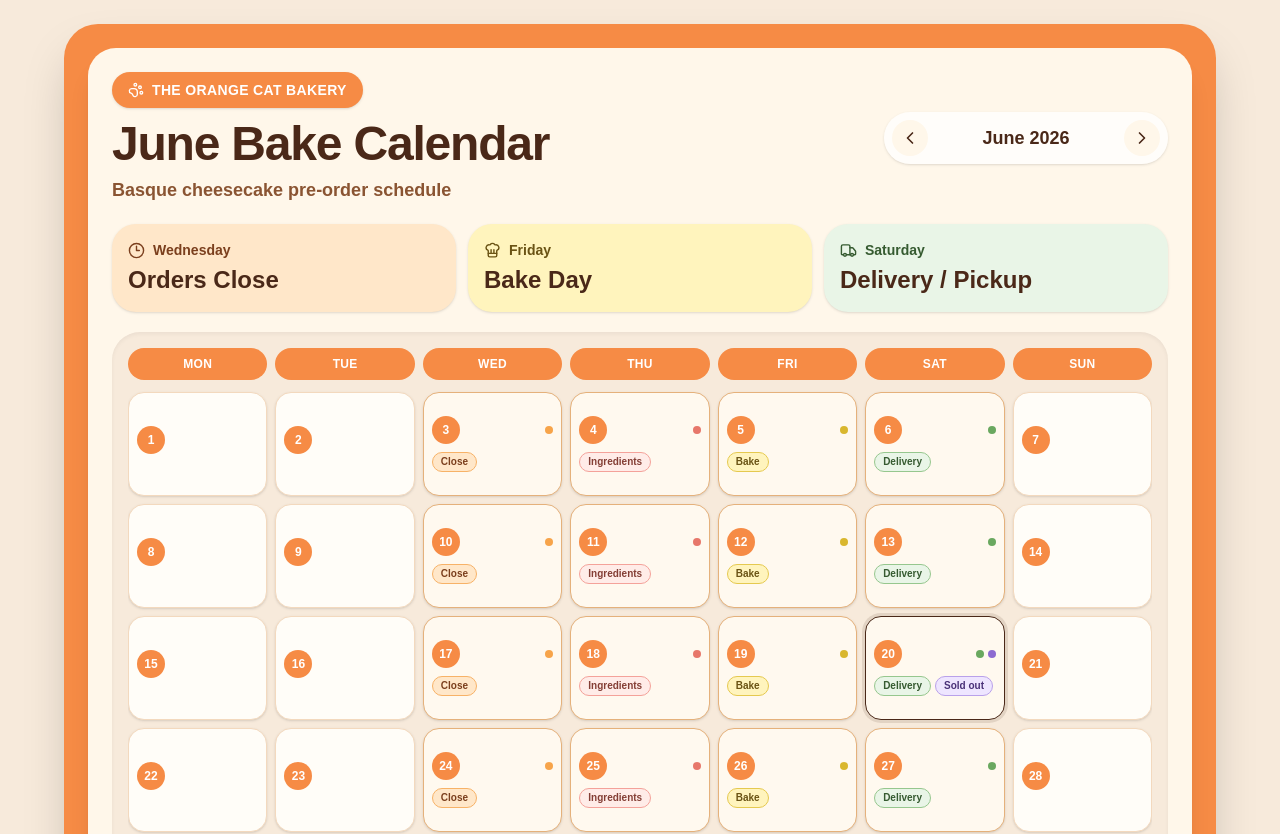
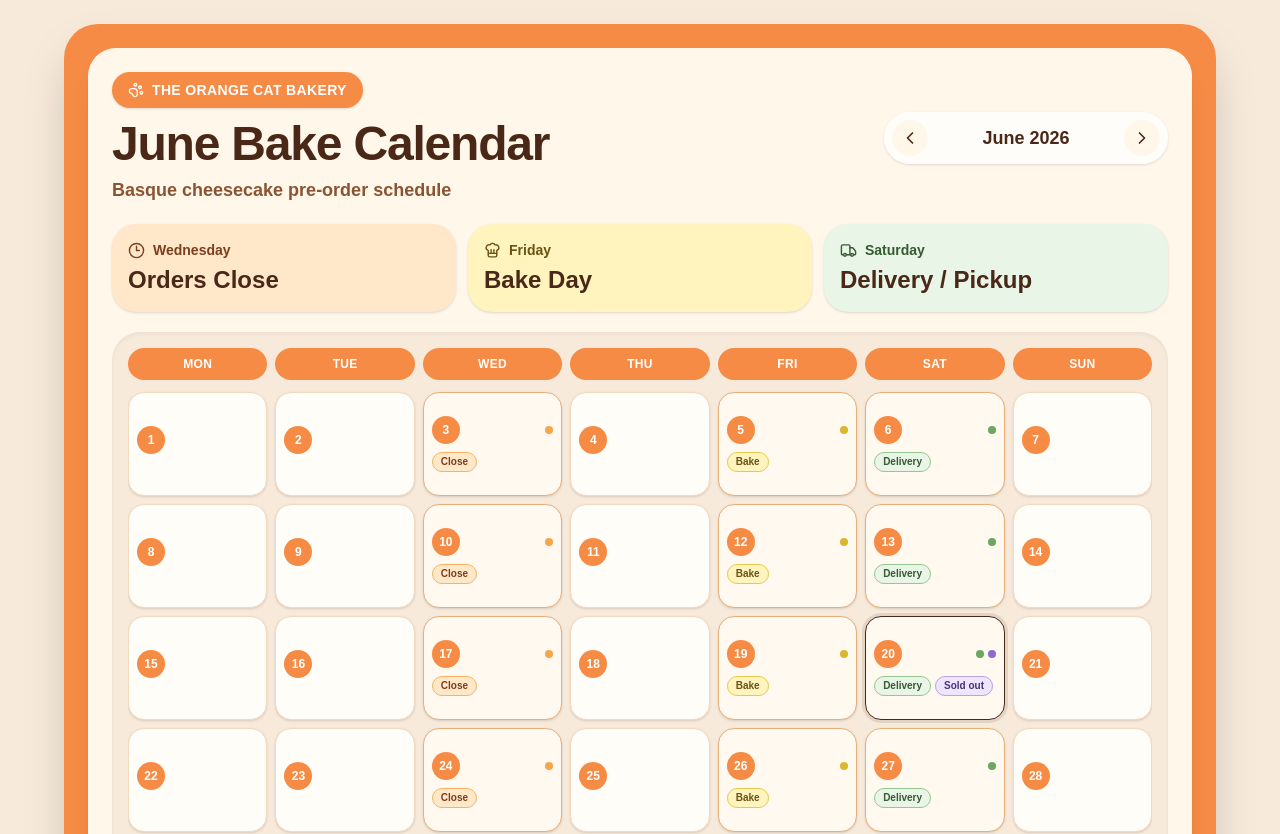
Before and after one commit to daboss88/orange-cat-calendar, a React (Vite) app: page / in a window 1280 px wide. Shown: the top 834 px of the page. Built offline with nearby package versions, Linux system fonts and the light colour scheme.

Commit message:
Remove ingredients event from calendar

```diff
--- a/src/App.jsx
+++ b/src/App.jsx
@@ -5,7 +5,6 @@ import {
   ChevronRight,
   Clock3,
   ChefHat,
-  ShoppingBag,
   Truck,
   PackageCheck,
   Ban,
@@ -34,15 +33,6 @@ const EVENT_TYPES = {
     text: "#7B3F1D",
     border: "#F7B267",
     dot: "#F7A44A",
-  },
-  ingredients: {
-    label: "Buy ingredients",
-    short: "Ingredients",
-    icon: ShoppingBag,
-    bg: "#FFECE8",
-    text: "#843E35",
-    border: "#F4A29A",
-    dot: "#E7776A",
   },
   bake: {
     label: "Bake day",
@@ -104,23 +94,37 @@ const makeDateKey = (year, monthIndex, day) =>
 
 const defaultEvents = {
   "2026-06-03": ["close"],
-  "2026-06-04": ["ingredients"],
   "2026-06-05": ["bake"],
   "2026-06-06": ["delivery"],
+
   "2026-06-10": ["close"],
-  "2026-06-11": ["ingredients"],
   "2026-06-12": ["bake"],
   "2026-06-13": ["delivery"],
+
   "2026-06-17": ["close"],
-  "2026-06-18": ["ingredients"],
   "2026-06-19": ["bake"],
   "2026-06-20": ["delivery", "soldOut"],
+
   "2026-06-24": ["close"],
-  "2026-06-25": ["ingredients"],
   "2026-06-26": ["bake"],
   "2026-06-27": ["delivery"],
+
   "2026-07-08": ["close"],
 };
+
+function sanitizeEvents(events) {
+  const cleaned = {};
+
+  Object.entries(events).forEach(([date, eventList]) => {
+    const validEvents = eventList.filter((eventType) => EVENT_TYPES[eventType]);
+
+    if (validEvents.length > 0) {
+      cleaned[date] = validEvents;
+    }
+  });
+
+  return cleaned;
+}
 
 function buildCalendarCells(year, monthIndex) {
   const daysInMonth = new Date(year, monthIndex + 1, 0).getDate();
@@ -252,7 +256,9 @@ function EditorPanel({
           type="button"
           onClick={() => setViewMode(viewMode === "edit" ? "preview" : "edit")}
           className="rounded-full bg-[#F68B45] p-2 text-white transition hover:bg-[#A45128]"
-          title={viewMode === "edit" ? "Preview customer view" : "Back to editor"}
+          title={
+            viewMode === "edit" ? "Preview customer view" : "Back to editor"
+          }
         >
           {viewMode === "edit" ? <Eye size={17} /> : <Edit3 size={17} />}
         </button>
@@ -287,7 +293,9 @@ function EditorPanel({
                 <Icon size={16} />
                 {event.label}
               </span>
-              <span className="text-xs font-black">{checked ? "ON" : "OFF"}</span>
+              <span className="text-xs font-black">
+                {checked ? "ON" : "OFF"}
+              </span>
             </button>
           );
         })}
@@ -369,7 +377,7 @@ export default function App() {
   const [eventsByDate, setEventsByDate] = useState(() => {
     try {
       const saved = window.localStorage.getItem(STORAGE_KEY);
-      return saved ? JSON.parse(saved) : defaultEvents;
+      return saved ? sanitizeEvents(JSON.parse(saved)) : defaultEvents;
     } catch {
       return defaultEvents;
     }
@@ -441,7 +449,11 @@ export default function App() {
         return acc;
       }, {});
 
-    const exportText = `const defaultEvents = ${JSON.stringify(sortedEvents, null, 2)};`;
+    const exportText = `const defaultEvents = ${JSON.stringify(
+      sortedEvents,
+      null,
+      2
+    )};`;
 
     try {
       await navigator.clipboard.writeText(exportText);
@@ -622,7 +634,6 @@ export default function App() {
 
           <section className="mt-5 flex flex-wrap gap-2">
             <LegendItem type="close" />
-            <LegendItem type="ingredients" />
             <LegendItem type="bake" />
             <LegendItem type="delivery" />
             <LegendItem type="soldOut" />
@@ -635,7 +646,8 @@ export default function App() {
             </InfoCard>
 
             <InfoCard title="Delivery Slots" icon={<Truck size={15} />}>
-              Standard delivery windows are 10:00 AM – 2:00 PM or 2:00 PM – 4:00 PM.
+              Standard delivery windows are 10:00 AM – 2:00 PM or 2:00 PM – 4:00
+              PM.
             </InfoCard>
 
             <InfoCard title="Special Timing" icon={<PawPrint size={15} />}>
```
